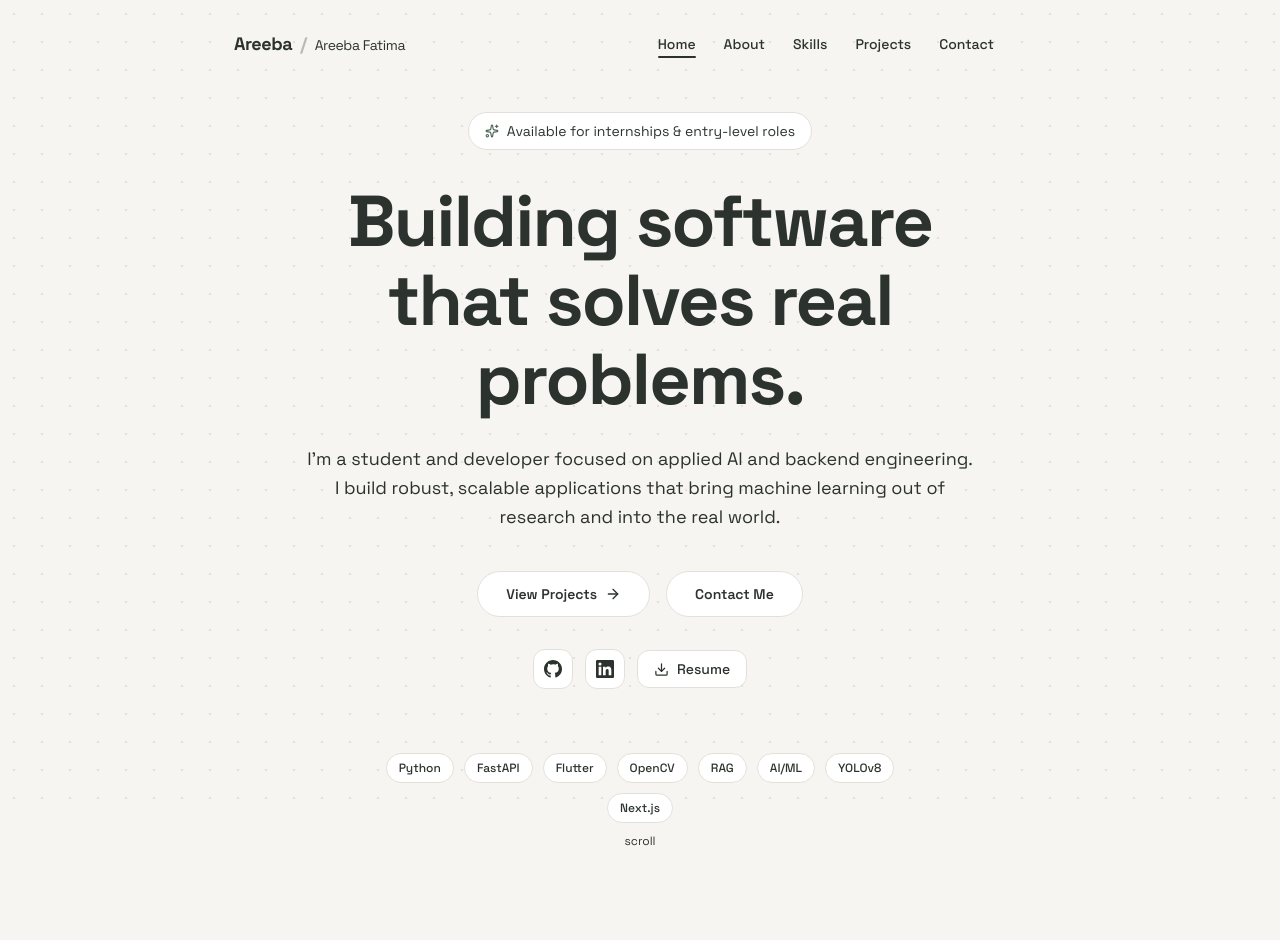
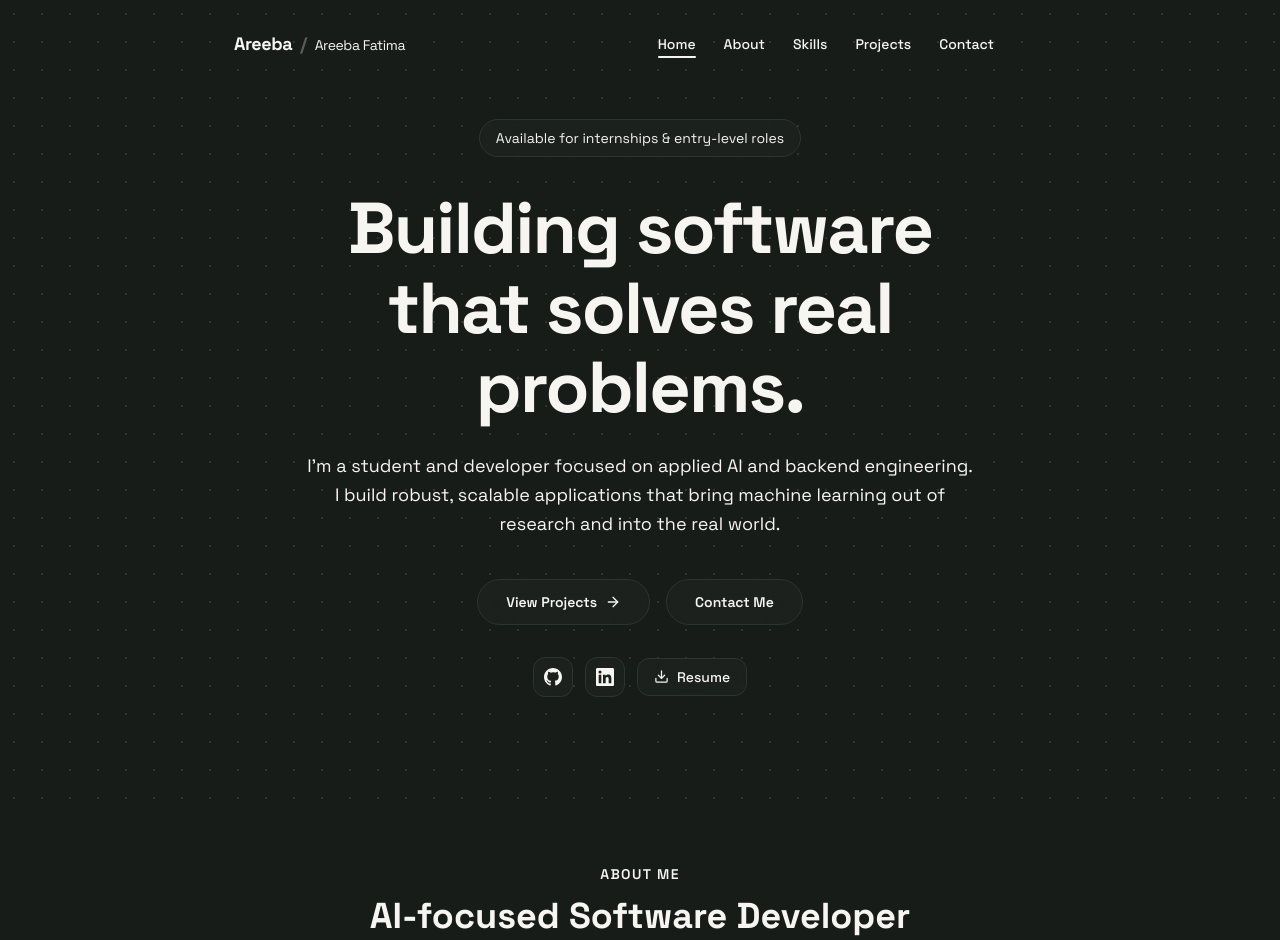
Before and after one commit to Areeebaa/portfolio, a Next.js app: page / in a window 1280 px wide. Shown: the top 940 px of the page. Built offline with nearby package versions, Linux system fonts and the light colour scheme.

Commit message:
Apply Midnight Sage dark theme redesign

```diff
--- a/src/app/globals.css
+++ b/src/app/globals.css
@@ -3,29 +3,29 @@
 /* ─── Color tokens ──────────────────────────────── */
 :root {
   /* Backgrounds */
-  --bg:        #F6F5F2; /* A slightly warmer, softer ivory */
-  --bg-2:      #EBE9E1;
-  --bg-card:   #FFFFFF;
+  --bg:        #181C19; /* Very dark charcoal green base */
+  --bg-2:      #222824; /* Slightly lighter for layering */
+  --bg-card:   #1E231F;
 
   /* Text */
-  --fg:        #2C332E; /* Deep forest/sage green instead of harsh black */
-  --fg-2:      #636D66; /* Muted sage for secondary text */
-  --fg-muted:  #949B96;
+  --fg:        #F6F5F2; /* Soft ivory text (easy on the eyes) */
+  --fg-2:      #9DA7A0; /* Muted sage-grey for secondary text */
+  --fg-muted:  #6B746E;
 
   /* Accents */
-  --accent:    #516859; /* The core Dark Sage Green for buttons and active nav */
-  --accent-hover: #3F5245; /* Darker sage for hover states */
-  --accent-2:  #D4B895; /* A soft, warm sand/gold accent just in case we need a subtle pop */
-  --accent-grad: var(--accent); /* Solid dark sage for buttons instead of gradients */
+  --accent:    #66816F; /* Lighter Sage Green so it pops in dark mode */
+  --accent-hover: #799482;
+  --accent-2:  #D4B895; /* Accent just in case we need a subtle pop */
+  --accent-grad: var(--accent); /* Solid buttons for a premium feel */
 
   /* Borders & UI */
-  --card-border: #E2E0D8;
-  --divider:   #E2E0D8;
-  --card:      #FFFFFF;
-  --pill:      #EBE9E1;
+  --card-border: #2D3530; /* Very subtle structural lines */
+  --divider:   #2D3530;
+  --card:      rgba(30, 35, 31, 0.75); /* Translucent card surface for glass effect */
+  --pill:      #262E29; /* Tech stack tags */
 
   /* Effects */
-  --shadow-soft: rgba(44, 51, 46, 0.05); /* Softer, slightly green-tinted shadow */
+  --shadow-soft: rgba(0, 0, 0, 0.4); /* Stronger shadow needed for depth in dark mode */
   --glow-subtle: transparent; /* No glow in this theme */
 }
 
--- a/src/components/Hero.tsx
+++ b/src/components/Hero.tsx
@@ -18,7 +18,6 @@ export default function Hero() {
         transition={{ delay: 0.1, duration: 0.5 }}
         className="mb-8 inline-flex items-center gap-2 glass rounded-full px-4 py-2 text-sm text-[var(--fg2)]"
       >
-        <Sparkles size={14} className="text-[var(--accent)]" />
         Available for internships & entry-level roles
       </motion.div>
 
@@ -110,34 +109,6 @@ export default function Hero() {
         </a>
       </motion.div>
 
-      {/* Floating Tech Badges */}
-      <motion.div
-        initial={{ opacity: 0, y: 16 }}
-        animate={{ opacity: 1, y: 0 }}
-        transition={{ delay: 0.75, duration: 0.6 }}
-        className="mt-16 flex flex-wrap justify-center gap-2.5 max-w-xl mx-auto"
-      >
-        {BADGES.map((b) => (
-          <span
-            key={b}
-            className="glass px-3 py-1.5 rounded-full text-xs font-medium text-[var(--fg2)] transition-all hover:text-[var(--fg)] hover:-translate-y-0.5"
-            style={{ border: "1px solid var(--card-border)" }}
-          >
-            {b}
-          </span>
-        ))}
-      </motion.div>
-
-      {/* Scroll indicator */}
-      <motion.div
-        initial={{ opacity: 0 }}
-        animate={{ opacity: 1 }}
-        transition={{ delay: 1, duration: 0.8 }}
-        className="absolute bottom-8 left-1/2 -translate-x-1/2 flex flex-col items-center gap-1.5 text-[var(--fg2)]"
-      >
-        <span className="text-xs">scroll</span>
-        <div className="w-px h-8 bg-gradient-to-b from-[var(--fg2)] to-transparent" />
-      </motion.div>
     </section>
   );
 }
```
